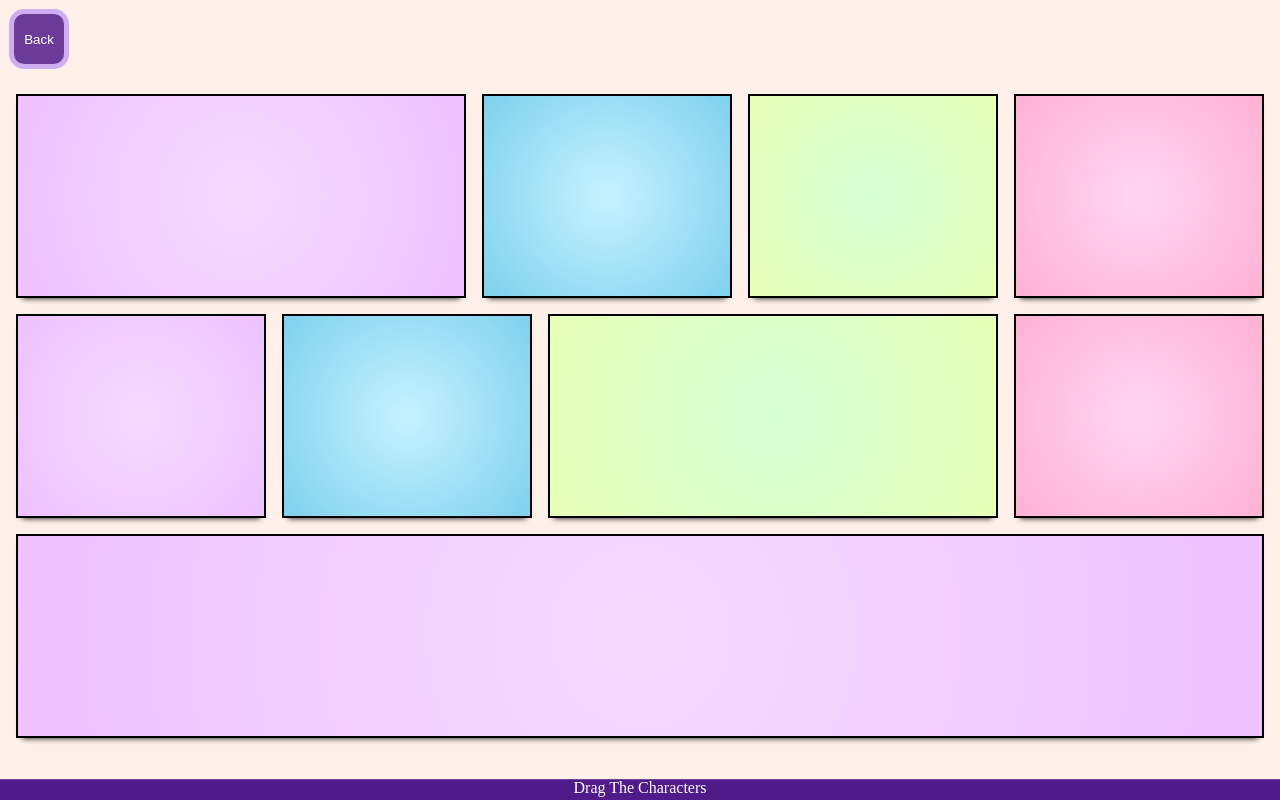
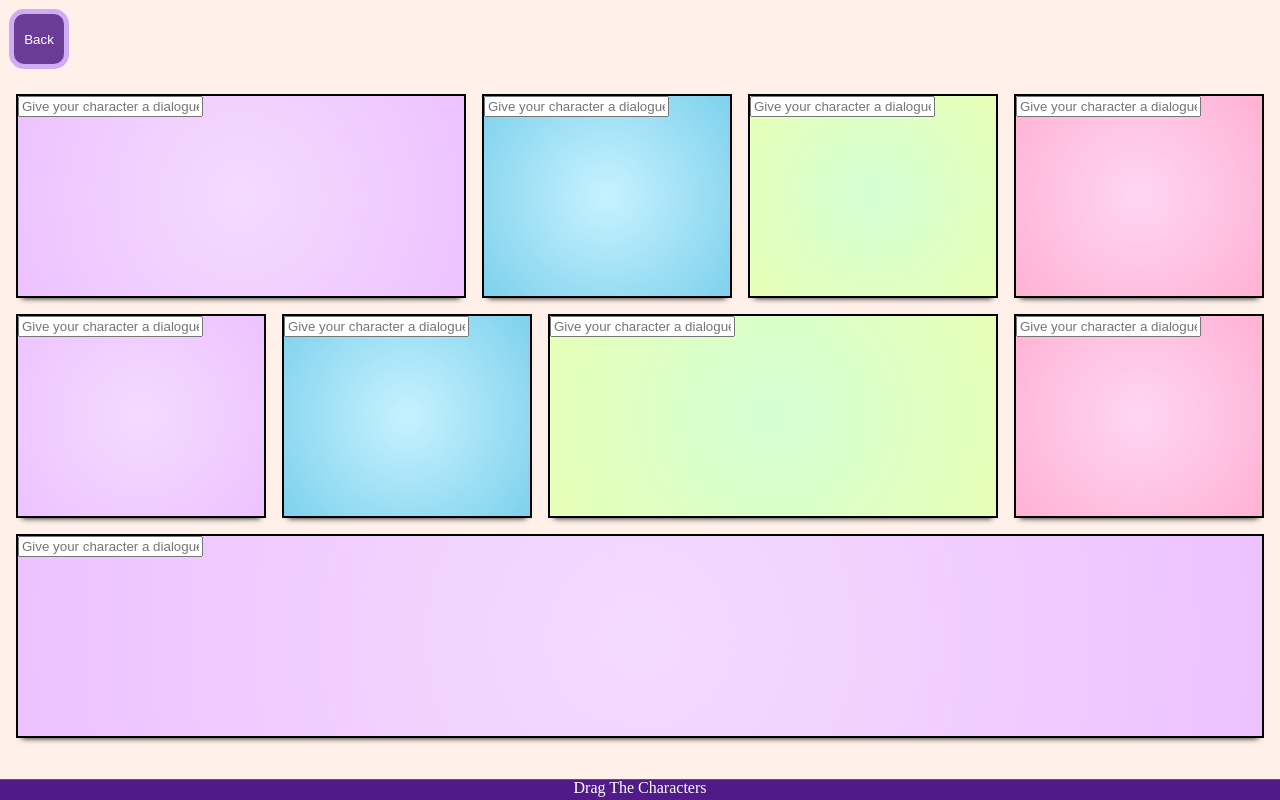
Before and after one commit to jamsaeed/Make_It, a React (Vite) app in the folder Make_It/: page /create-your-comic in a window 1280 px wide. Built offline with nearby package versions, Linux system fonts and the light colour scheme.

Commit message:
added speechbubbles to each panel

```diff
--- a/Make_It/src/components/CreateComic.jsx
+++ b/Make_It/src/components/CreateComic.jsx
@@ -254,7 +254,26 @@ const CreateComic = () => {
                   />
                 )
               })}
-              {console.log(charObj, "charObj")}
+
+            <input
+            type="text"
+            placeholder="Give your character a dialogue..."
+            value={panel.SpeechBubble}
+            onChange={(e) =>
+              setPanels(
+                panels.map((p)=>{
+                  if(p.id === panel.id){
+                    return {...p, SpeechBubble: e.target.value}
+                  } else {
+                    return p
+                  }
+                })
+              )
+            }
+
+            />
+            {panel.SpeechBubble && <p className="speech">{panel.SpeechBubble}</p>}
+
             </div>
           )
         })}
```
